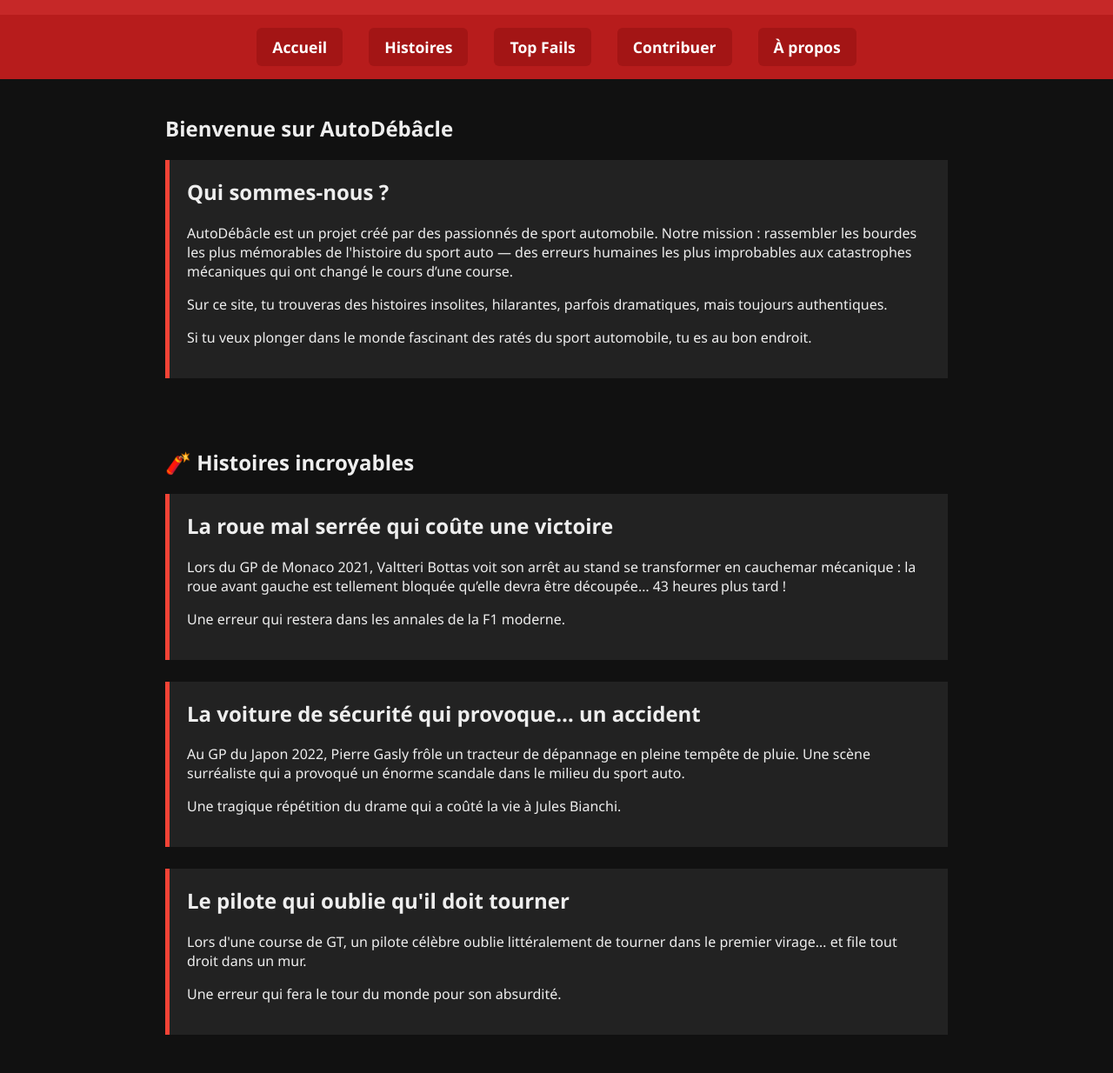
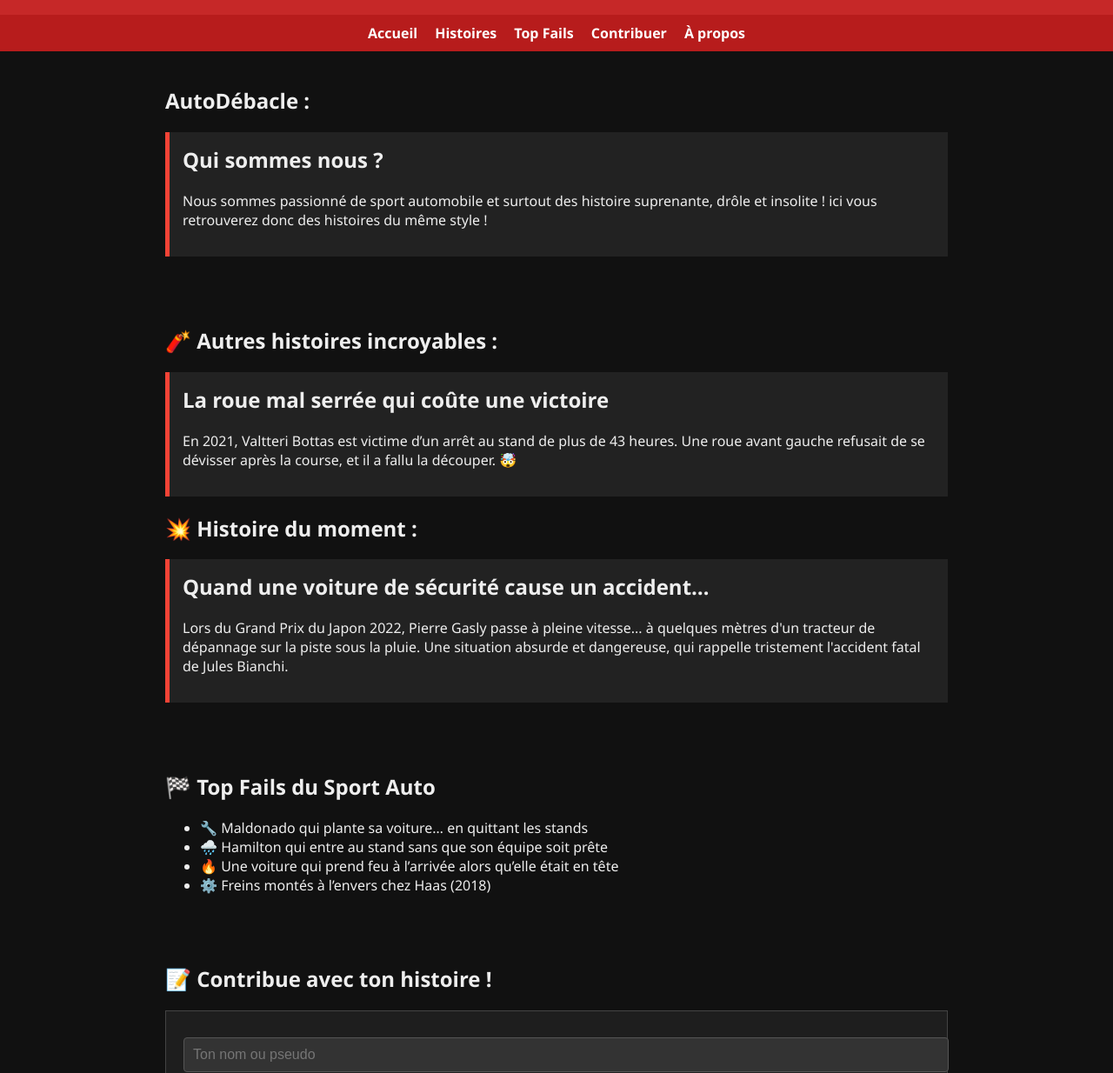
Before and after one commit to AlexisD7-7/test-, a plain HTML site: page index.html in a window 1280 px wide. Shown: the part 66-1300 px from the top of the page at 87% size. Drawn offline with Linux system fonts and the light colour scheme.

Commit message:
index.html

```diff
--- a/index.html
+++ b/index.html
@@ -8,7 +8,7 @@
 
     <style>
         html {
-            scroll-behavior: smooth;
+            scroll-behavior: smooth; /* défilement fluide */
         }
 
         body {
@@ -35,8 +35,8 @@
             background-color: #b71c1c;
             display: flex;
             justify-content: center;
-            gap: 30px;
-            padding: 15px;
+            gap: 20px;
+            padding: 10px;
             position: sticky;
             top: 0;
             z-index: 1000;
@@ -46,14 +46,11 @@
             color: #fff;
             text-decoration: none;
             font-weight: bold;
-            font-size: 1.1em;
-            padding: 10px 18px;
-            background-color: #a31515;
-            border-radius: 6px;
+            cursor: pointer;
         }
 
         nav a:hover {
-            background-color: #8e0f0f;
+            text-decoration: underline;
         }
 
         .container {
@@ -68,8 +65,8 @@
 
         .story {
             background-color: #222;
-            padding: 20px;
-            margin-bottom: 25px;
+            padding: 15px;
+            margin-bottom: 20px;
             border-left: 5px solid #f44336;
         }
 
@@ -84,6 +81,7 @@
             color: #aaa;
         }
 
+        /* Formulaire */
         #form-contribution {
             background-color: #1e1e1e;
             padding: 20px;
@@ -126,110 +124,59 @@
     <h1>AutoDébâcle - Les Fails du Sport Auto</h1>
 </header>
 
-<!-- Menu de navigation : maintenant chaque onglet mène vers une page externe -->
+<!-- Menu de navigation -->
 <nav>
-    <a href="https://google.com" target="_blank">Accueil</a>
-    <a href="https://fr.wikipedia.org/wiki/Sport_automobile" target="_blank">Histoires</a>
-    <a href="https://www.youtube.com/results?search_query=crash+fails+f1" target="_blank">Top Fails</a>
-    <a href="https://docs.google.com/forms" target="_blank">Contribuer</a>
-    <a href="https://instagram.com" target="_blank">À propos</a>
+    <a href="#accueil">Accueil</a>
+    <a href="#histoires">Histoires</a>
+    <a href="#topfails">Top Fails</a>
+    <a href="#contribuer">Contribuer</a>
+    <a href="#apropos">À propos</a>
 </nav>
 
-<!-- CONTENU PRINCIPAL -->
+<!-- Contenu principal -->
 <div class="container">
 
     <!-- ACCUEIL -->
     <section id="accueil">
-        <h2>Bienvenue sur AutoDébâcle</h2>
-
+        <h2> AutoDébacle  :</h2>
         <div class="story">
-            <h2>Qui sommes-nous ?</h2>
-            <p>
-                AutoDébâcle est un projet créé par des passionnés de sport automobile.
-                Notre mission : rassembler les bourdes les plus mémorables de l'histoire du sport auto —
-                des erreurs humaines les plus improbables aux catastrophes mécaniques
-                qui ont changé le cours d’une course.
-            </p>
-            <p>
-                Sur ce site, tu trouveras des histoires insolites, hilarantes, parfois dramatiques,
-                mais toujours authentiques.
-            </p>
-            <p>
-                Si tu veux plonger dans le monde fascinant des ratés du sport automobile,
-                tu es au bon endroit.
-            </p>
+            <h2>Qui sommes nous ?</h2>
+            <p>Nous sommes passionné de sport automobile et surtout des histoire suprenante, drôle et insolite ! ici vous retrouverez donc des histoires du même style !
+          </p>
         </div>
     </section>
 
     <!-- HISTOIRES -->
     <section id="histoires">
-        <h2>🧨 Histoires incroyables</h2>
-
+        <h2>🧨 Autres histoires incroyables :</h2>
         <div class="story">
             <h2>La roue mal serrée qui coûte une victoire</h2>
-            <p>
-                Lors du GP de Monaco 2021, Valtteri Bottas voit son arrêt au stand se transformer
-                en cauchemar mécanique : la roue avant gauche est tellement bloquée
-                qu’elle devra être découpée… 43 heures plus tard !
-            </p>
-            <p>
-                Une erreur qui restera dans les annales de la F1 moderne.
-            </p>
+            <p>En 2021, Valtteri Bottas est victime d’un arrêt au stand de plus de 43 heures.
+                Une roue avant gauche refusait de se dévisser après la course, et il a fallu la découper. 🤯</p>
         </div>
-
+       <h2>💥 Histoire du moment :</h2>
         <div class="story">
-            <h2>La voiture de sécurité qui provoque… un accident</h2>
-            <p>
-                Au GP du Japon 2022, Pierre Gasly frôle un tracteur de dépannage
-                en pleine tempête de pluie. Une scène surréaliste qui a provoqué
-                un énorme scandale dans le milieu du sport auto.
-            </p>
-            <p>
-                Une tragique répétition du drame qui a coûté la vie à Jules Bianchi.
-            </p>
-        </div>
-
-        <div class="story">
-            <h2>Le pilote qui oublie qu'il doit tourner</h2>
-            <p>
-                Lors d'une course de GT, un pilote célèbre oublie littéralement de tourner
-                dans le premier virage… et file tout droit dans un mur.
-            </p>
-            <p>
-                Une erreur qui fera le tour du monde pour son absurdité.
-            </p>
+            <h2>Quand une voiture de sécurité cause un accident…</h2>
+            <p>Lors du Grand Prix du Japon 2022, Pierre Gasly passe à pleine vitesse...
+                à quelques mètres d'un tracteur de dépannage sur la piste sous la pluie.
+                Une situation absurde et dangereuse, qui rappelle tristement l'accident fatal de Jules Bianchi.</p>
         </div>
     </section>
 
     <!-- TOP FAILS -->
     <section id="topfails">
         <h2>🏁 Top Fails du Sport Auto</h2>
-
         <ul>
-            <li>🔧 Maldonado qui détruit sa voiture… en quittant les stands.</li>
-            <li>🌧️ Hamilton entre aux stands alors que son équipe… n’est pas prête.</li>
-            <li>🔥 Une voiture prend feu alors qu'elle était en tête.</li>
-            <li>⚙️ Haas installe des freins… à l’envers (2018).</li>
-            <li>🛠️ Ferrari se trompe de pneus dans un arrêt crucial.</li>
-            <li>🚗 Un pilote part pour 2 tours… sans carburant.</li>
+            <li>🔧 Maldonado qui plante sa voiture… en quittant les stands</li>
+            <li>🌧️ Hamilton qui entre au stand sans que son équipe soit prête</li>
+            <li>🔥 Une voiture qui prend feu à l’arrivée alors qu’elle était en tête</li>
+            <li>⚙️ Freins montés à l’envers chez Haas (2018)</li>
         </ul>
     </section>
 
     <!-- CONTRIBUER -->
     <section id="contribuer">
-        <h2>📝 Contribuer</h2>
-
-        <div class="story">
-            <p>
-                Tu as été témoin d'un fail automobile incroyable ?
-                Tu connais une anecdote croustillante ?
-                Partage-la avec nous !
-            </p>
-            <p>
-                Chaque contribution est lue, validée, puis publiée dans une section dédiée.
-            </p>
-        </div>
-
+        <h2>📝 Contribue avec ton histoire !</h2>
         <div id="form-contribution">
             <form id="contributionForm">
                 <input type="text" name="nom" placeholder="Ton nom ou pseudo" required>
@@ -242,31 +189,29 @@
                     <option value="Erreur humaine">Erreur humaine</option>
                 </select>
                 <textarea name="texte" rows="6" placeholder="Raconte ton histoire ici..." required></textarea>
-                <button type="submit">Envoyer</button>
+                <button type="submit">Envoyer l'histoire</button>
             </form>
-
-            <div id="confirmation">
-                Merci ! Ton histoire a bien été envoyée.
-            </div>
+            <div id="confirmation">Merci ! Ton histoire a été envoyée (mais pas encore publiée 😄).</div>
         </div>
     </section>
 
-    <!-- A PROPOS -->
+    <!-- À PROPOS -->
     <section id="apropos">
-        <h2>ℹ️ À propos</h2>
-
+        <h2>ℹ️ À propos du site</h2>
         <p>
-            AutoDébâcle est un site dédié aux moments les plus improbables du sport auto.
-            Créé par des passionnés, il met en lumière les erreurs qui font rire,
-            qui font réfléchir, mais qui font surtout partie de la légende.
+            AutoDébâcle est un projet passionné pour tous ceux qui aiment le sport auto... et surtout
+            les moments où rien ne se passe comme prévu. Ce site regroupe les bourdes, galères et
+            malchances qui font l'histoire (parfois tragique, souvent hilarante) de la compétition automobile.
         </p>
     </section>
 </div>
 
+<!-- Pied de page -->
 <footer>
-    © 2025 AutoDébâcle — Les fails qui marquent l’histoire.
+    © 2025 AutoDébâcle. Raconter la poisse, c'est du sport.
 </footer>
 
+<!-- Script pour gérer le formulaire -->
 <script>
     document.getElementById('contributionForm').addEventListener('submit', function(e) {
         e.preventDefault();
@@ -274,6 +219,5 @@
         document.getElementById('confirmation').style.display = 'block';
     });
 </script>
-
 </body>
 </html>
```
